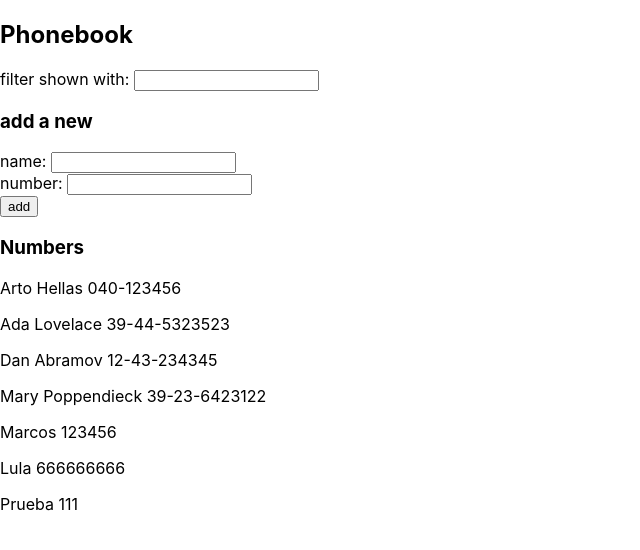
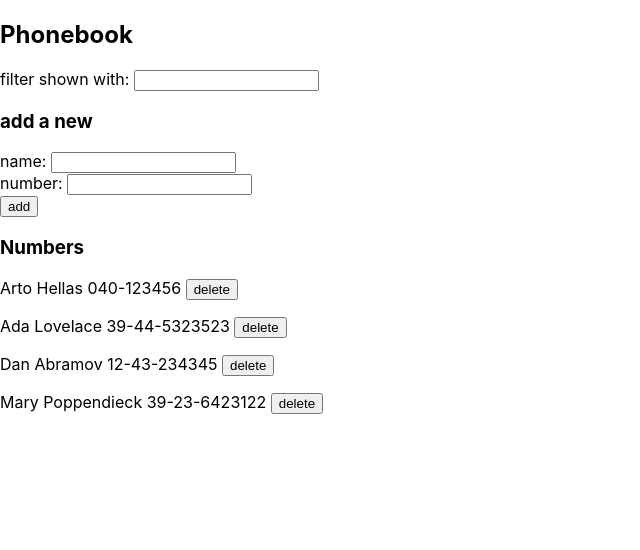
Before and after one commit to marcospm92/midudev-bootcamp, a React (Create React App) app in the folder part2/phonebook/: page / in a window 1280 px wide. Shown: the top 550 px of the page, without its empty margins (0-640 px from the left). Built offline with nearby package versions, Linux system fonts and the light colour scheme; data requests are answered from the project's data file.

Commit message:
Exercise 2.17

```diff
--- a/part2/phonebook/db.json
+++ b/part2/phonebook/db.json
@@ -19,21 +19,6 @@
       "name": "Mary Poppendieck",
       "number": "39-23-6423122",
       "id": 4
-    },
-    {
-      "name": "Marcos",
-      "number": "123456",
-      "id": 5
-    },
-    {
-      "name": "Lula",
-      "number": "666666666",
-      "id": 6
-    },
-    {
-      "name": "Prueba",
-      "number": "111",
-      "id": 7
     }
   ]
 }
--- a/part2/phonebook/src/App.js
+++ b/part2/phonebook/src/App.js
@@ -1,5 +1,5 @@
 import React, { useState, useEffect } from 'react'
-import { getAllPersons, createPerson } from './services/persons'
+import { getAllPersons, createPerson, deletePerson } from './services/persons'
 
 const Filter = ({ handleFilterChange, newFilter }) => {
   return (
@@ -25,7 +25,7 @@ const PersonForm = ({ handleSubmit, handleNameChange, newName, handleNumberChang
   )
 }
 
-const Persons = ({ persons, newFilter }) => {
+const Persons = ({ persons, newFilter, handleDeleteButton }) => {
   return (
     <div>
       {
@@ -33,16 +33,17 @@ const Persons = ({ persons, newFilter }) => {
           .filter((person) => (
             person.name.toUpperCase().includes(newFilter.toUpperCase())))
           .map((person) => (
-            <SinglePerson key={person.name} name={person.name} number={person.number} />
+            <SinglePerson key={person.name} name={person.name} number={person.number}
+              handleDeleteButton={handleDeleteButton} id={person.id} />
           ))
       }
     </div>
   )
 }
 
-const SinglePerson = ({ name, number }) => {
+const SinglePerson = ({ name, number, handleDeleteButton, id }) => {
   return (
-    <p>{name} {number}</p>
+    <p>{name} {number} <button onClick={handleDeleteButton} value={id}>delete</button></p>
   )
 }
 
@@ -90,6 +91,24 @@ const App = () => {
     setNewFilter(event.target.value)
   }
 
+  const handleDeleteButton = (event) => {
+    const id = parseInt(event.target.value)
+    const personName = persons.filter(person => (
+      person.id === id
+    )).map((person) => (
+      person.name
+    ))
+
+    if (window.confirm(`Delete ${personName}?`) === true) {
+      deletePerson(id)
+        .then(() => {
+          setPersons(persons.filter(person => (
+            person.id !== id
+          )));
+        })
+    }
+  }
+
   return (
     <div>
       <h2>Phonebook</h2>
@@ -102,7 +121,7 @@ const App = () => {
 
       <h3>Numbers</h3>
 
-      <Persons persons={persons} newFilter={newFilter} />
+      <Persons persons={persons} newFilter={newFilter} handleDeleteButton={handleDeleteButton} />
     </div>
   )
 }
--- a/part2/phonebook/src/services/persons.js
+++ b/part2/phonebook/src/services/persons.js
@@ -13,3 +13,10 @@ export const createPerson = (personToAddToState) => {
             return response.data
         })
 }
+
+export const deletePerson = (id) => {
+    return axios.delete(`http://localhost:3001/persons/${id}`)
+        .then((response) => {
+            return response.data
+        })
+}
```
